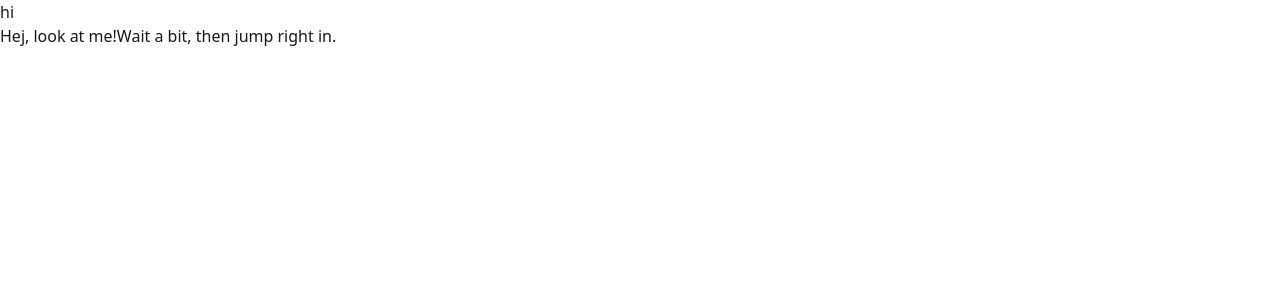
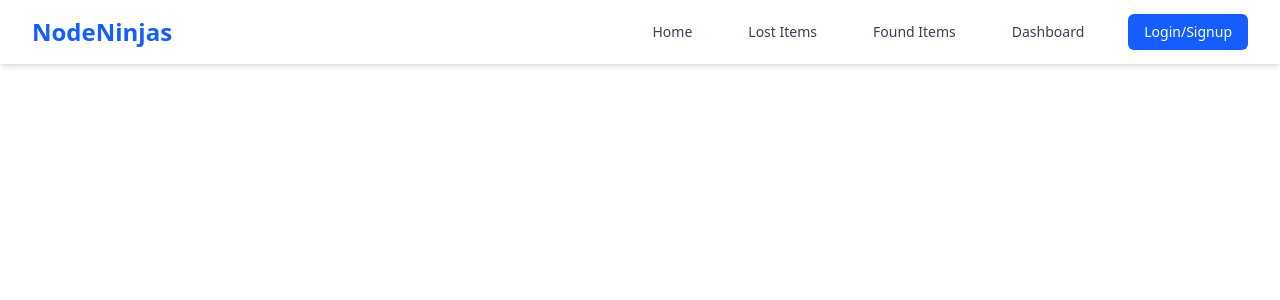
Before and after one commit to thealihamza04/Node-Ninjas, a React (Vite) app: page / in a window 1280 px wide. Shown: the top 300 px of the page. Built offline with nearby package versions, Linux system fonts and the light colour scheme; what tailwindcss-animated would draw is missing.

Commit message:
added navbar

```diff
--- a/package.json
+++ b/package.json
@@ -13,6 +13,7 @@
     "@tailwindcss/vite": "^4.1.8",
     "react": "^19.1.0",
     "react-dom": "^19.1.0",
+    "react-router-dom": "^7.6.1",
     "tailwindcss": "^4.1.8",
     "tailwindcss-animated": "^2.0.0"
   },
--- a/src/App.jsx
+++ b/src/App.jsx
@@ -1,16 +1,10 @@
 import React from "react";
+import HomePage from "./Components/Home/HomePage";
 
 const App = () => {
   return (
     <div>
-      hi
-      <div>
-        <button class='animate-wiggle'>Hej, look at me!</button>
-
-        <button class='animate-jump-in animate-delay-300 animate-once'>
-          Wait a bit, then jump right in.
-        </button>
-      </div>
+      <HomePage />
     </div>
   );
 };
--- /dev/null
+++ b/src/Components/Home/Components/Navbar.jsx
@@ -0,0 +1,119 @@
+import React from "react";
+
+const Navbar = () => {
+  return (
+    <nav className='bg-white shadow-md'>
+      <div className='max-w-7xl mx-auto px-4 sm:px-6 lg:px-8'>
+        <div className='flex justify-between h-16 items-center'>
+          {/* Logo */}
+          <div className='flex-shrink-0'>
+            <a href='/' className='text-2xl font-bold text-blue-600'>
+              NodeNinjas
+            </a>
+          </div>
+
+          {/* Navigation Links */}
+          <div className='hidden md:block'>
+            <div className='ml-10 flex items-center space-x-8'>
+              <a
+                href='/'
+                className='text-gray-700 hover:text-blue-600 px-3 py-2 rounded-md text-sm font-medium'
+              >
+                Home
+              </a>
+              <a
+                href='/lost-items'
+                className='text-gray-700 hover:text-blue-600 px-3 py-2 rounded-md text-sm font-medium'
+              >
+                Lost Items
+              </a>
+              <a
+                href='/found-items'
+                className='text-gray-700 hover:text-blue-600 px-3 py-2 rounded-md text-sm font-medium'
+              >
+                Found Items
+              </a>
+              <a
+                href='/dashboard'
+                className='text-gray-700 hover:text-blue-600 px-3 py-2 rounded-md text-sm font-medium'
+              >
+                Dashboard
+              </a>
+              <a
+                href='/login'
+                className='bg-blue-600 text-white hover:bg-blue-700 px-4 py-2 rounded-md text-sm font-medium'
+              >
+                Login/Signup
+              </a>
+            </div>
+          </div>
+
+          {/* Mobile menu button */}
+          <div className='md:hidden'>
+            <button
+              type='button'
+              className='inline-flex items-center justify-center p-2 rounded-md text-gray-700 hover:text-blue-600 hover:bg-gray-100 focus:outline-none focus:ring-2 focus:ring-inset focus:ring-blue-500'
+              aria-controls='mobile-menu'
+              aria-expanded='false'
+            >
+              <span className='sr-only'>Open main menu</span>
+              <svg
+                className='block h-6 w-6'
+                xmlns='http://www.w3.org/2000/svg'
+                fill='none'
+                viewBox='0 0 24 24'
+                stroke='currentColor'
+                aria-hidden='true'
+              >
+                <path
+                  strokeLinecap='round'
+                  strokeLinejoin='round'
+                  strokeWidth='2'
+                  d='M4 6h16M4 12h16M4 18h16'
+                />
+              </svg>
+            </button>
+          </div>
+        </div>
+      </div>
+
+      {/* Mobile menu */}
+      <div className='md:hidden hidden' id='mobile-menu'>
+        <div className='px-2 pt-2 pb-3 space-y-1 sm:px-3'>
+          <a
+            href='/'
+            className='text-gray-700 hover:text-blue-600 block px-3 py-2 rounded-md text-base font-medium'
+          >
+            Home
+          </a>
+          <a
+            href='/lost-items'
+            className='text-gray-700 hover:text-blue-600 block px-3 py-2 rounded-md text-base font-medium'
+          >
+            Lost Items
+          </a>
+          <a
+            href='/found-items'
+            className='text-gray-700 hover:text-blue-600 block px-3 py-2 rounded-md text-base font-medium'
+          >
+            Found Items
+          </a>
+          <a
+            href='/dashboard'
+            className='text-gray-700 hover:text-blue-600 block px-3 py-2 rounded-md text-base font-medium'
+          >
+            Dashboard
+          </a>
+          <a
+            href='/login'
+            className='bg-blue-600 text-white hover:bg-blue-700 block px-3 py-2 rounded-md text-base font-medium'
+          >
+            Login/Signup
+          </a>
+        </div>
+      </div>
+    </nav>
+  );
+};
+
+export default Navbar;
--- /dev/null
+++ b/src/Components/Home/HomePage.jsx
@@ -0,0 +1,12 @@
+import React from "react";
+import Navbar from "./Components/Navbar";
+
+const HomePage = () => {
+  return (
+    <>
+      <Navbar />
+    </>
+  );
+};
+
+export default HomePage;
```
Also changed, not shown: 1 other file (tests, documents, lock files or other folders).
